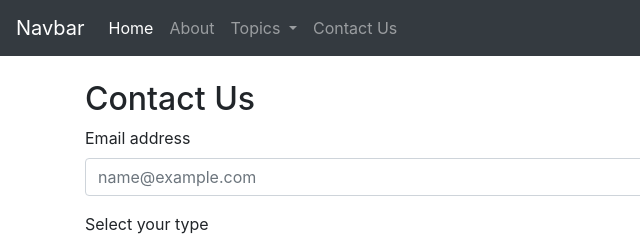
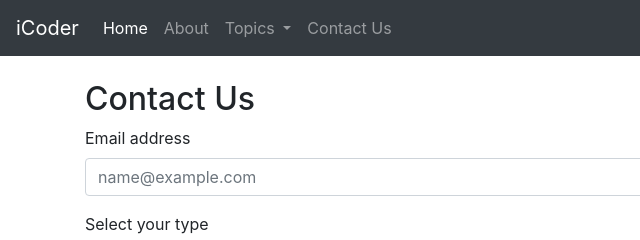
Before and after one commit to RugvedKhatu/iCoderBootstrap, a plain HTML site: page contact.html in a window 1280 px wide. Shown: the top 240 px of the page, 0-640 px from the left. Drawn offline with nearby package versions, Linux system fonts and the light colour scheme.

Commit message:
Update contact.html

```diff
--- a/contact.html
+++ b/contact.html
@@ -15,7 +15,7 @@
 
 <body>
     <nav class="navbar navbar-expand-lg navbar-dark bg-dark">
-        <a class="navbar-brand" href="#">Navbar</a>
+        <a class="navbar-brand" href="/iCoderBootstrap/">iCoder</a>
         <button class="navbar-toggler" type="button" data-toggle="collapse" data-target="#navbarSupportedContent"
             aria-controls="navbarSupportedContent" aria-expanded="false" aria-label="Toggle navigation">
             <span class="navbar-toggler-icon"></span>
```
